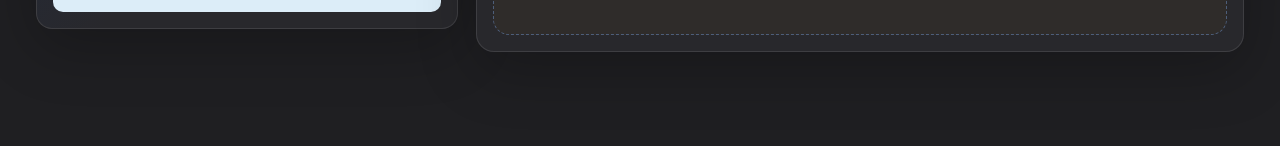
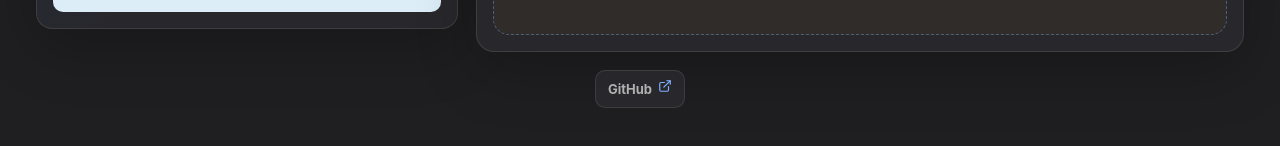
Before and after one commit to yanghaoleng/ncm-studio, a React (Vite) app: page / in a window 1280 px wide. Shown: the part 390-536 px from the top of the page. Built offline with nearby package versions, Linux system fonts and the light colour scheme.

Commit message:
Add GitHub footer link

```diff
--- a/src/App.jsx
+++ b/src/App.jsx
@@ -44,6 +44,7 @@ Bubble Gum - Clairo
 Automatic (Remastered 2014) - Utada`
 
 const CONFIRM_MODAL_EXIT_MS = 220
+const GITHUB_REPOSITORY_URL = 'https://github.com/yanghaoleng/ncm-studio'
 
 const LANGUAGE_OPTIONS = [
   { id: 'zh', short: '中', label: '中文', htmlLang: 'zh-CN' },
@@ -1011,6 +1012,19 @@ function App() {
         </section>
       </main>
 
+      <footer className="siteFooter" data-enter>
+        <a
+          className="githubFooterLink"
+          href={GITHUB_REPOSITORY_URL}
+          target="_blank"
+          rel="noreferrer"
+          aria-label="GitHub repository"
+        >
+          <span>GitHub</span>
+          <ExternalLink size={14} />
+        </a>
+      </footer>
+
       {!!tracks.length && (
         <div className="bottomBar" data-enter>
           <div>
--- a/src/styles.css
+++ b/src/styles.css
@@ -844,6 +844,41 @@ textarea:focus-visible {
   height: 38px;
 }
 
+.siteFooter {
+  width: min(1240px, 100%);
+  margin: 18px auto 0;
+  display: flex;
+  justify-content: center;
+}
+
+.githubFooterLink {
+  min-height: 38px;
+  display: inline-flex;
+  align-items: center;
+  gap: 6px;
+  padding: 0 12px;
+  border-radius: 10px;
+  border: 1px solid var(--faint);
+  color: var(--muted);
+  background: color-mix(in srgb, var(--surface) 88%, transparent);
+  font-size: 13px;
+  font-weight: 750;
+  text-decoration: none;
+  transition: transform 180ms ease, color 180ms ease, border-color 180ms ease;
+}
+
+.githubFooterLink:hover {
+  transform: translateY(-1px);
+  color: var(--text);
+  border-color: color-mix(in srgb, var(--primary), transparent 58%);
+}
+
+.githubFooterLink svg {
+  align-self: flex-start;
+  margin-top: 8px;
+  color: var(--primary);
+}
+
 .emptyState {
   min-height: 426px;
   display: grid;
```
